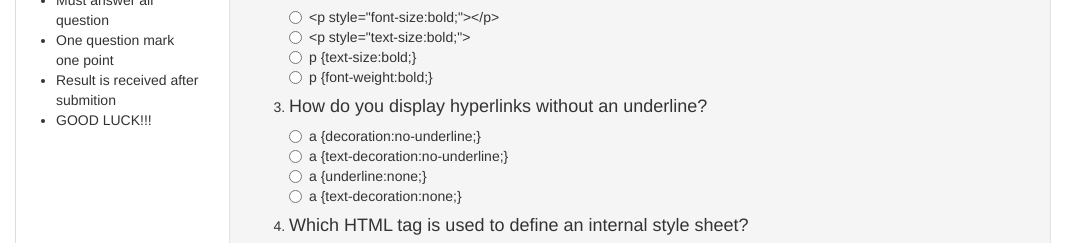
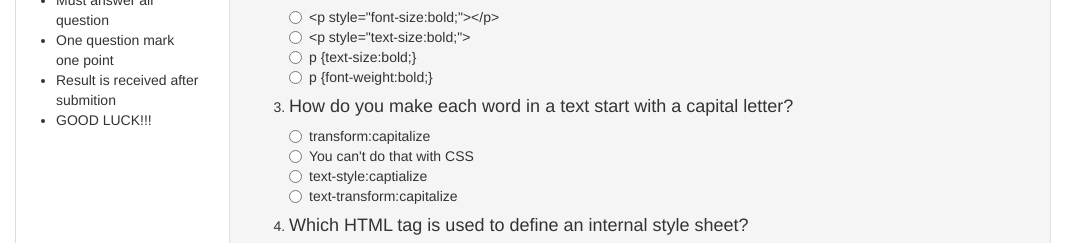
Before and after one commit to KAYITARES/quizorform, a plain HTML site: page next.html in a window 1280 px wide. Shown: the part 395-638 px from the top of the page, 0-1076 px from the left. Drawn offline with Linux system fonts and the light colour scheme.

Commit message:
editing the third question of the next.html

```diff
--- a/next.html
+++ b/next.html
@@ -53,15 +53,15 @@
                                     <input type="radio" name="optradio">p {font-weight:bold;}</input>
                                 </label>
                                 <li>
-                                    <h4> How do you display hyperlinks without an underline?</h4>
+                                    <h4> How do you make each word in a text start with a capital letter?</h4>
                                 </li>
 
                                 <label>
-                                    <input type="radio" name="optradio"> a {decoration:no-underline;}</input><br>
-                                    <input type="radio" name="optradio">a {text-decoration:no-underline;} </input><br>
-                                    <input type="radio" name="optradio"> a {underline:none;}
+                                    <input type="radio" name="optradio"> transform:capitalize</input><br>
+                                    <input type="radio" name="optradio"> You can't do that with CSS</input><br>
+                                    <input type="radio" name="optradio"> text-style:captialize
                                     </input><br>
-                                    <input type="radio" name="optradio"> a {text-decoration:none;}
+                                    <input type="radio" name="optradio"> text-transform:capitalize
                                     </input>
                                 </label>
                                 <li>
```
